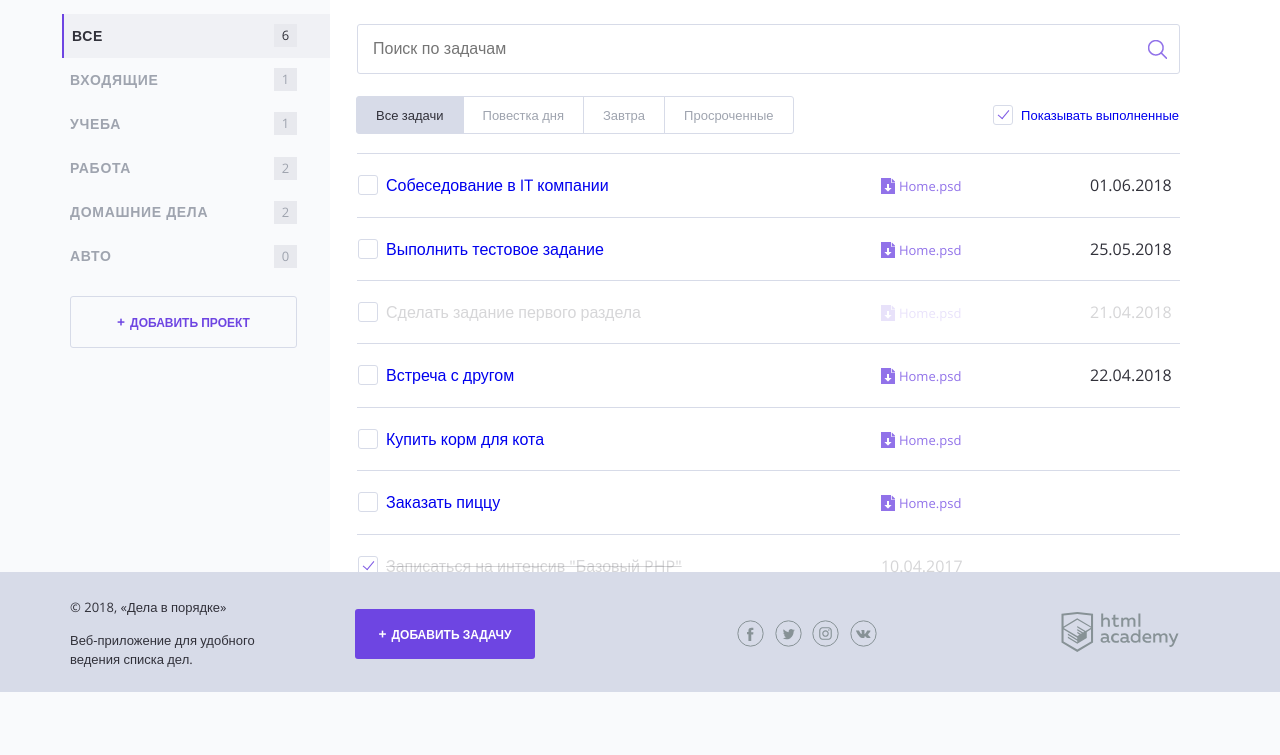
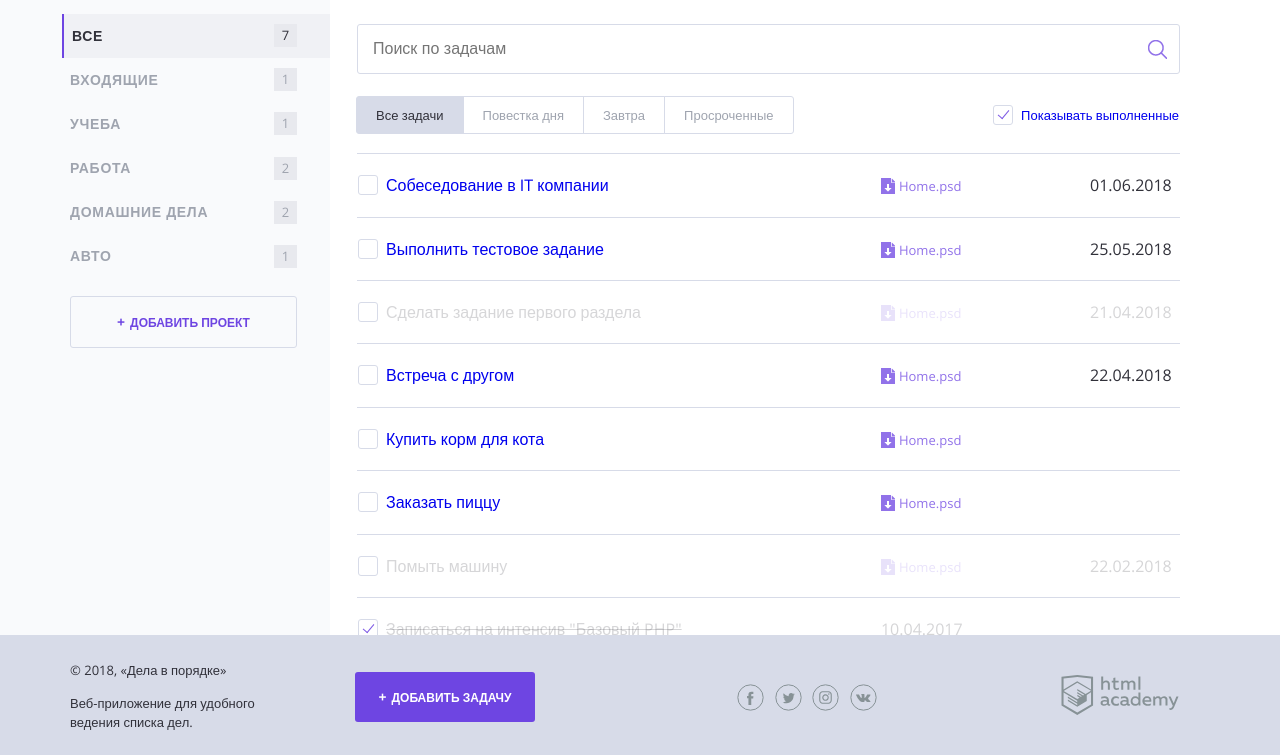
Before and after one commit to AlexRomanchuk/261837-doingsdone, a PHP site: page / in a window 1280 px wide. Shown: the part 125-880 px from the top of the page. Before the commit the page ends 817 px from the top, so only its background shows below. Run offline with PHP 8.4, Linux system fonts and the light colour scheme.

Commit message:
Тест: добавлена еще одна задача

```diff
--- a/index.php
+++ b/index.php
@@ -41,6 +41,12 @@ $tasks = [
      "date" => "",
      "category" => "Домашние дела",
      "completed" => false,
+    ],
+    [
+     "task" => "Помыть машину",
+     "date" => "22.02.2018",
+     "category" => "Авто",
+     "completed" => true,
     ],
 ];
 
```
